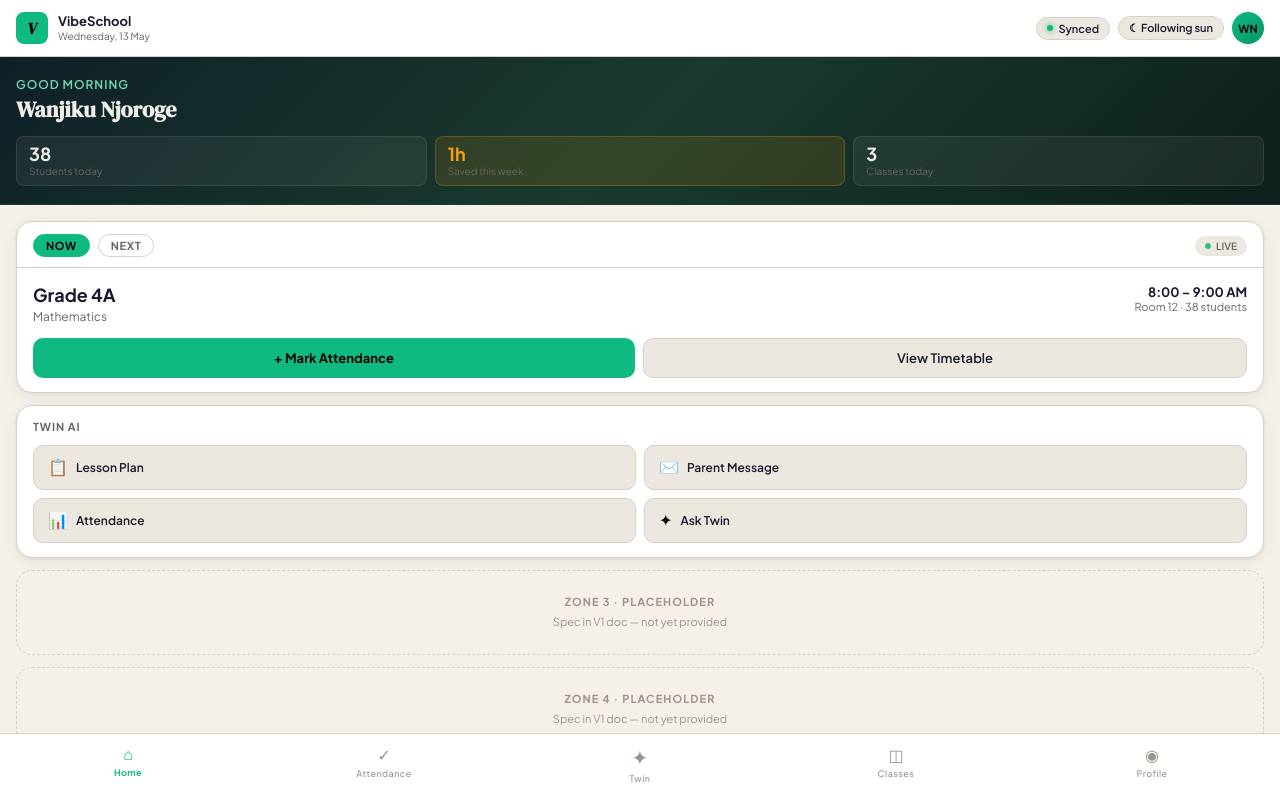
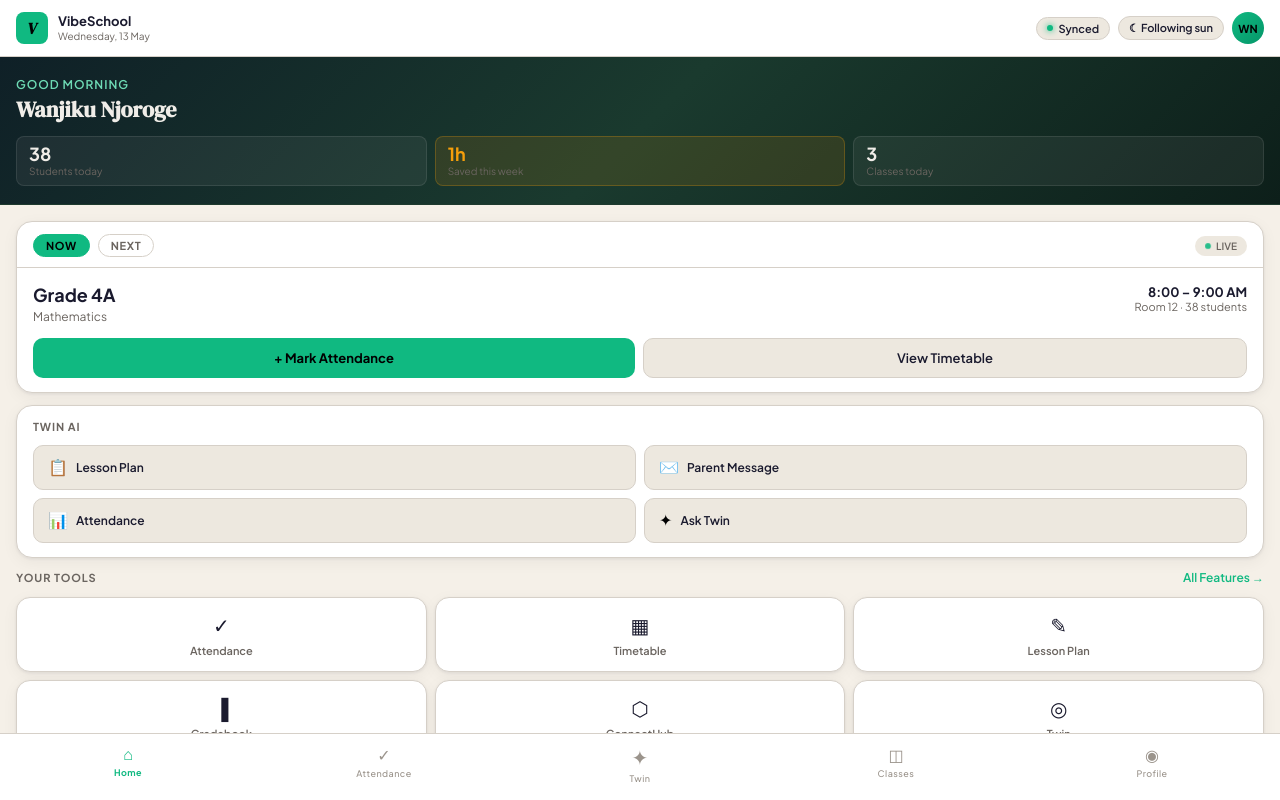
Before and after one commit to eduworldkenya-sys/vibeschool, a Next.js app: page /teacher in a window 1280 px wide. Built offline with nearby package versions, Linux system fonts and the light colour scheme.

Commit message:
Update page.tsx

```diff
--- a/app/teacher/page.tsx
+++ b/app/teacher/page.tsx
@@ -3,13 +3,24 @@
 import { useState } from 'react'
 import styles from './teacher-home.module.css'
 
-import OfflineBar         from '@/components/teacher/OfflineBar'
-import Header             from '@/components/teacher/Header'
-import IntelligenceStrip  from '@/components/teacher/IntelligenceStrip'
-import PulseCard          from '@/components/teacher/PulseCard'
-import TwinShortcut       from '@/components/teacher/TwinShortcut'
-import ZonePlaceholder    from '@/components/teacher/ZonePlaceholder'
-import BottomNav          from '@/components/teacher/BottomNav'
+import OfflineBar        from '@/components/teacher/OfflineBar'
+import Header            from '@/components/teacher/Header'
+import IntelligenceStrip from '@/components/teacher/IntelligenceStrip'
+import PulseCard         from '@/components/teacher/PulseCard'
+import TwinShortcut      from '@/components/teacher/TwinShortcut'
+import ToolsGrid         from '@/components/teacher/ToolsGrid'
+import IntelligenceCard  from '@/components/teacher/IntelligenceCard'
+import RecentActivity    from '@/components/teacher/RecentActivity'
+import BottomNav         from '@/components/teacher/BottomNav'
+
+import type { Insight }      from '@/components/teacher/IntelligenceCard'
+import type { ActivityItem } from '@/components/teacher/RecentActivity'
+
+// ── Types ─────────────────────────────────────────────────────────────────────
+type DarkMode = 'sun' | 'light' | 'dark'
+type TabKey   = 'home' | 'attendance' | 'twin' | 'classes' | 'profile'
+type ModeKey  = 'lesson_plan' | 'parent_message' | 'attendance' | 'advisory'
+type ToolKey  = 'attendance' | 'timetable' | 'lessonplan' | 'gradebook' | 'connecthub' | 'twin'
 
 // ── Mock data (replace with Supabase queries) ─────────────────────────────────
 const MOCK_TEACHER = {
@@ -36,18 +47,17 @@ const MOCK_SESSIONS = [
   { task_type: 'attendance'     as const, minutes: 5  },
 ]
 
-type DarkMode = 'sun' | 'light' | 'dark'
-type TabKey   = 'home' | 'attendance' | 'twin' | 'classes' | 'profile'
-type ModeKey  = 'lesson_plan' | 'parent_message' | 'attendance' | 'advisory'
-
+// ── Page ──────────────────────────────────────────────────────────────────────
 export default function TeacherHomePage() {
   const [darkMode,  setDarkMode]  = useState<DarkMode>('sun')
   const [activeTab, setActiveTab] = useState<TabKey>('home')
   const [classData, setClassData] = useState(MOCK_CLASS)
 
-  const isDark = darkMode === 'dark' ||
+  const isDark =
+    darkMode === 'dark' ||
     (darkMode === 'sun' && new Date().getHours() >= 18)
 
+  // ── Handlers ────────────────────────────────────────────────────────────────
   function handleMarkAttendance() {
     setClassData(prev => ({ ...prev, attendanceMarked: true }))
     // TODO: write to Supabase + IndexedDB
@@ -55,15 +65,65 @@ export default function TeacherHomePage() {
 
   function handleViewTimetable() {
     setActiveTab('attendance')
-    // TODO: navigate to timetable
+    // TODO: navigate to timetable view
   }
 
   function handleTwinOpen(mode: ModeKey) {
     setActiveTab('twin')
     // TODO: open Twin with mode pre-loaded
-    console.log('Twin opened in mode:', mode)
   }
 
+  function handleToolOpen(tool: ToolKey) {
+    // TODO: navigate to tool page
+    console.log('Tool opened:', tool)
+  }
+
+  // ── Intelligence insights (mock — replace with Supabase query) ──────────────
+  const MOCK_INSIGHTS: Insight[] = [
+    {
+      id:        'ins_1',
+      type:      'lesson_plan',
+      message:   "Friday's lesson plan is empty. 2 days away.",
+      ctaLabel:  'Generate with Twin',
+      ctaAction: () => handleTwinOpen('lesson_plan'),
+      updatedAt: 'Tue, 4:30 PM',
+    },
+    {
+      id:        'ins_2',
+      type:      'attendance',
+      message:   'Brian Otieno has been absent 3 days in a row.',
+      ctaLabel:  'Message Parent',
+      ctaAction: () => handleTwinOpen('parent_message'),
+      updatedAt: 'Today, 8:05 AM',
+    },
+  ]
+
+  // ── Recent activity (mock — replace with Supabase query) ────────────────────
+  const MOCK_ACTIVITY: ActivityItem[] = [
+    {
+      id:        'act_1',
+      type:      'attendance',
+      title:     'Marked attendance — Grade 4A',
+      subtitle:  '35 present · 3 absent',
+      timestamp: 'Today, 7:42 AM',
+    },
+    {
+      id:        'act_2',
+      type:      'lesson_plan',
+      title:     'Lesson plan generated — Grade 4A',
+      subtitle:  'Fractions · Week 3',
+      timestamp: 'Yesterday',
+    },
+    {
+      id:        'act_3',
+      type:      'parent_message',
+      title:     'Parent message sent',
+      subtitle:  'Re: Aisha Kamau absence',
+      timestamp: 'Mon',
+    },
+  ]
+
+  // ── Render ───────────────────────────────────────────────────────────────────
   return (
     <div className={`${styles.root} ${isDark ? styles.rootDark : ''}`}>
       <OfflineBar />
@@ -76,6 +136,8 @@ export default function TeacherHomePage() {
       />
 
       <main className={styles.scroll}>
+
+        {/* Zone 1 — Intelligence Strip */}
         <IntelligenceStrip
           teacherName={MOCK_TEACHER.name}
           studentCount={classData.students}
@@ -83,26 +145,23 @@ export default function TeacherHomePage() {
           sessions={MOCK_SESSIONS}
         />
 
+        {/* Zone 2 — Pulse Card + Twin Shortcut */}
         <PulseCard
           currentClass={classData}
           onMarkAttendance={handleMarkAttendance}
           onViewTimetable={handleViewTimetable}
         />
-
         <TwinShortcut onOpen={handleTwinOpen} />
 
-        <ZonePlaceholder
-          zoneNumber={3}
-          note="Spec in V1 doc — not yet provided"
-        />
-        <ZonePlaceholder
-          zoneNumber={4}
-          note="Spec in V1 doc — not yet provided"
-        />
-        <ZonePlaceholder
-          zoneNumber={5}
-          note="Spec in V1 doc — not yet provided"
-        />
+        {/* Zone 3 — Your Tools */}
+        <ToolsGrid onOpen={handleToolOpen} />
+
+        {/* Zone 4 — Intelligence */}
+        <IntelligenceCard insights={MOCK_INSIGHTS} />
+
+        {/* Zone 5 — Recent Activity */}
+        <RecentActivity items={MOCK_ACTIVITY} />
+
       </main>
 
       <BottomNav active={activeTab} onChange={setActiveTab} />
```
